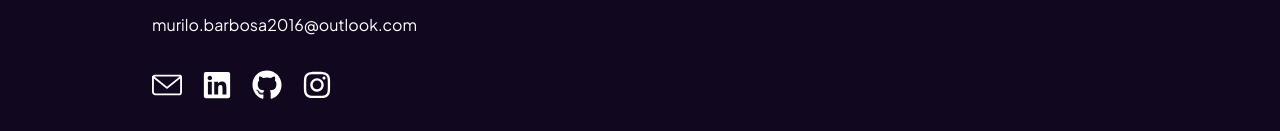
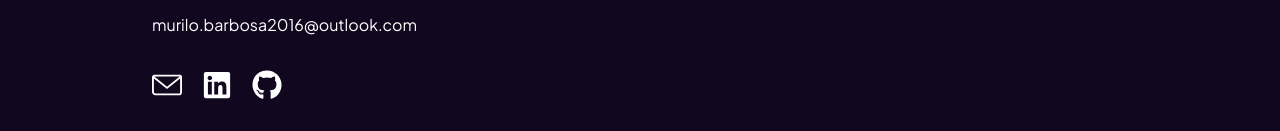
Before and after one commit to murilosantosb/Portfolio-web, a React (Vite) app in the folder my-portfolio/: page / in a window 1280 px wide. Shown: the part 2695-2826 px from the top of the page. Built offline with nearby package versions, Linux system fonts and the light colour scheme.

Commit message:
Icones do Footer atualizados.

```diff
--- a/my-portfolio/src/components/Footer.tsx
+++ b/my-portfolio/src/components/Footer.tsx
@@ -5,7 +5,6 @@ import styled from 'styled-components'
 import { SlEnvolope } from "react-icons/sl";
 import { FaLinkedin } from "react-icons/fa6";
 import { FaGithub } from "react-icons/fa";
-import { FaInstagram } from "react-icons/fa";
 
 const FooterContainer = styled.footer`
   display: flex;
@@ -52,9 +51,6 @@ const Footer: React.FC = () => {
          <a href="https://github.com/murilosantosb" target='_blank' rel="noopener">
             <FaGithub size={30}/>
          </a>
-         <a href="https://www.instagram.com/murilo__santosb/" target='_blank' rel="noopener">
-            <FaInstagram size={30}/>
-         </a>
       </span>
     </FooterContainer>
    )
```
